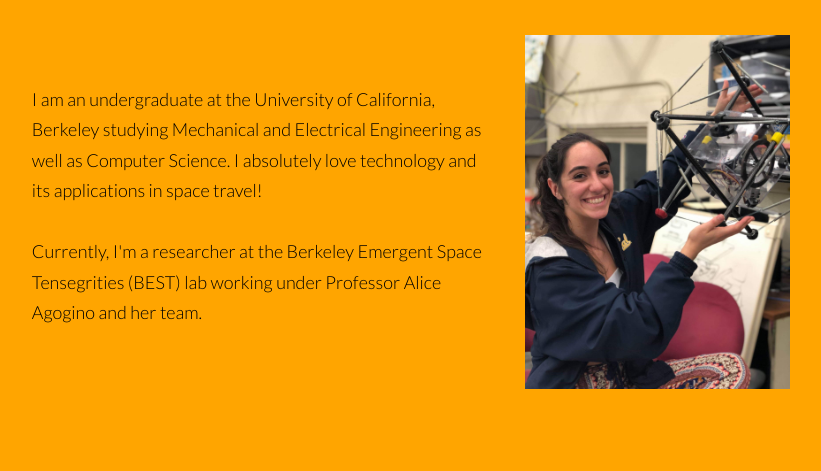
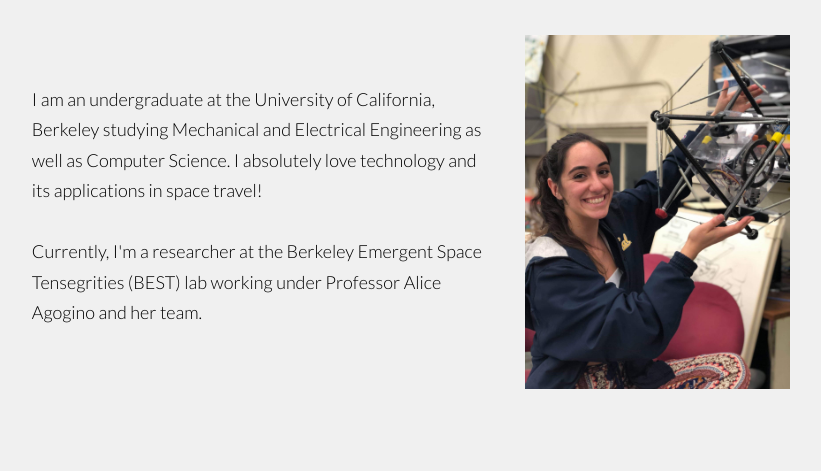
Before and after one commit to hadargam/hadargam-site, a website: page src/html/index.html in a window 1280 px wide. Shown: the part 329-800 px from the top of the page, without its empty margins (229-1050 px from the left). Drawn offline with nearby package versions, Linux system fonts and the light colour scheme; files that its build step writes are made by us from their sources; files whose address does not match are found by name.

Commit message:
Update index-min.scss

```diff
--- a/src/assets/scss/index-min.scss
+++ b/src/assets/scss/index-min.scss
@@ -94,5 +94,5 @@
 }
 
 body {
-    background: orange;
+    background: #f0f0f0;
 }
```
